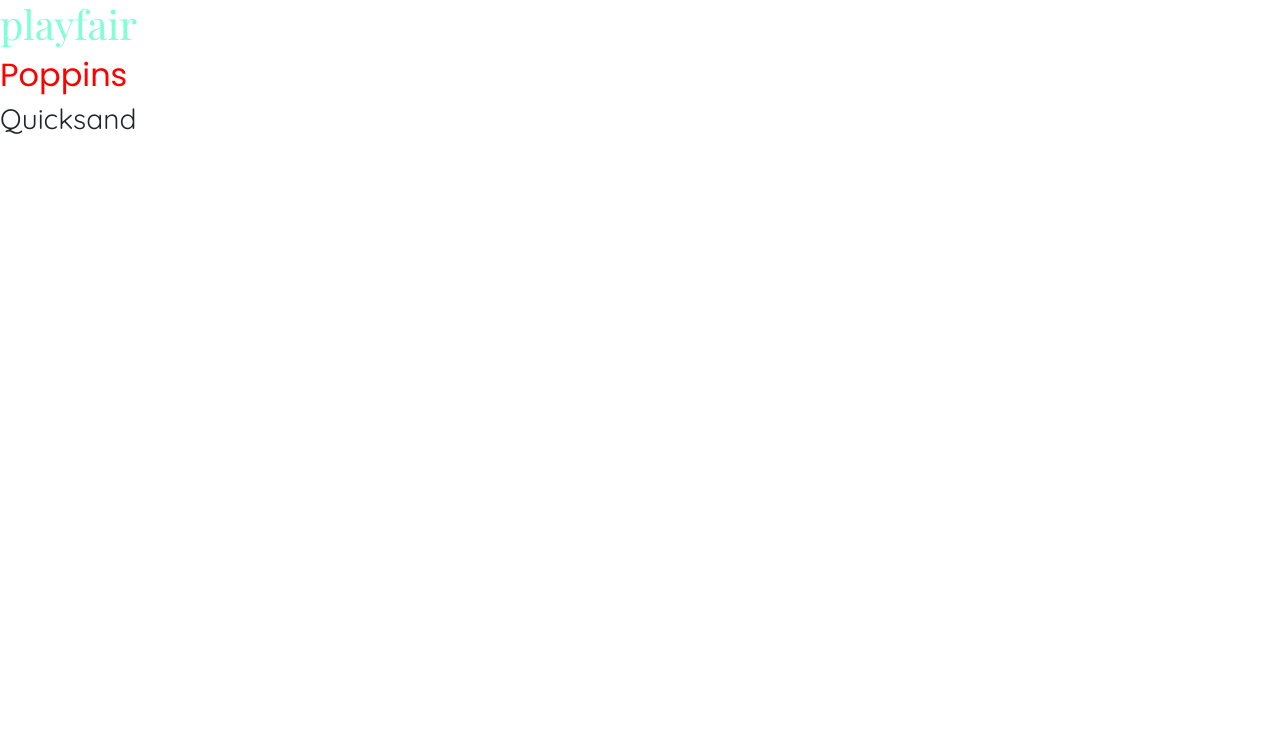
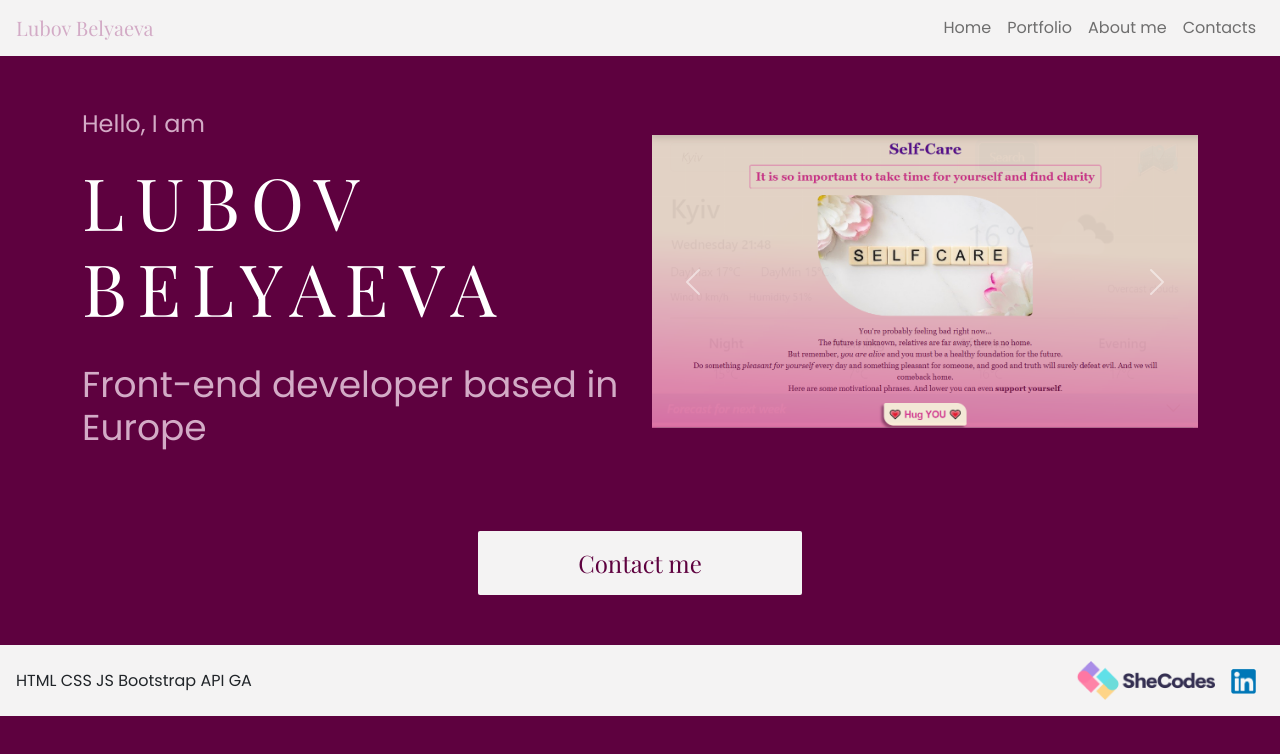
Before and after one commit to BUBASIK23/My-Portfolio-Project, a plain HTML site: page index.html in a window 1280 px wide. Drawn offline with nearby package versions, Linux system fonts and the light colour scheme.

Commit message:
Homepage finished

```diff
--- a/index.html
+++ b/index.html
@@ -5,6 +5,7 @@
     <meta http-equiv="X-UA-Compatible" content="IE=edge">
     <meta name="viewport" content="width=device-width, initial-scale=1.0">
     <title>Lubov Belyaeva</title>
+    <meta name="description" content="Front-end developer portfolio"/>
     <link rel="stylesheet" href="styles.css"/>
     <link rel="preconnect" href="https://fonts.googleapis.com">
 <link rel="preconnect" href="https://fonts.gstatic.com" crossorigin>
@@ -13,10 +14,101 @@
     <script src="https://cdn.jsdelivr.net/npm/bootstrap@5.2.1/dist/js/bootstrap.bundle.min.js" integrity="sha384-u1OknCvxWvY5kfmNBILK2hRnQC3Pr17a+RTT6rIHI7NnikvbZlHgTPOOmMi466C8" crossorigin="anonymous"></script>
     <script src="https://cdn.jsdelivr.net/npm/@popperjs/core@2.11.6/dist/umd/popper.min.js" integrity="sha384-oBqDVmMz9ATKxIep9tiCxS/Z9fNfEXiDAYTujMAeBAsjFuCZSmKbSSUnQlmh/jp3" crossorigin="anonymous"></script>
     <script src="https://cdn.jsdelivr.net/npm/bootstrap@5.2.1/dist/js/bootstrap.min.js" integrity="sha384-7VPbUDkoPSGFnVtYi0QogXtr74QeVeeIs99Qfg5YCF+TidwNdjvaKZX19NZ/e6oz" crossorigin="anonymous"></script>
+    <script src="https://kit.fontawesome.com/1c554e649f.js" crossorigin="anonymous"></script>
+    <!-- Google tag (gtag.js) -->
+<script async src="https://www.googletagmanager.com/gtag/js?id=G-9D2HBGGYWY"></script>
 </head>
 <body>
-    <h1>playfair</h1>
-    <h2>Poppins</h2>
-    <h3>Quicksand</h3>
+    <nav class="navbar navbar-expand-lg navbar-light navbar-style ">
+        <a class="navbar-brand ps-3" href="index.html" title="Reload Homepage">
+          Lubov Belyaeva
+        </a>
+        <button
+          class="navbar-toggler"
+          type="button"
+          data-toggle="collapse"
+          data-target="#navbarSupportedContent"
+          aria-controls="navbarSupportedContent"
+          aria-expanded="false"
+          aria-label="Toggle navigation"
+        >
+          <span class="navbar-toggler-icon"></span>
+        </button>
+
+        <div class="collapse navbar-collapse" id="navbarSupportedContent">
+          <ul class="navbar-nav ms-auto pe-3">
+            <li class="nav-item">
+              <a class="nav-link" href="index.html" title="Reload Homepage">Home</a>
+            </li>
+            <li class="nav-item">
+                <a class="nav-link" href="portfolio.html" title="Portfolio Page">Portfolio</a>
+              </li>
+            <li class="nav-item">
+              <a class="nav-link" href="about.html" title="About me Page">About me</a>
+            </li>
+            <li class="nav-item">
+              <a class="nav-link" href="contacts.html" title="Contact me">Contacts</a>
+            </li>
+          </ul>
+        </div>
+      </nav>
+<div class="container">
+ <div class="row align-items-center">
+   <div class="col-sm-6" >
+    <p>Hello, I am</p>
+    <h1>LUBOV BELYAEVA</h1>
+    <br/>
+    <h2>Front-end developer based in Europe</h2>
+   </div>
+   <div class="col-sm-6">
+    <div id="carouselExampleControls" class="carousel slide carousel-fade" data-bs-ride="carousel">
+        <div class="carousel-inner">
+          <div class="carousel-item active">
+            <img src="media/self-care_app.png" class="d-block w-100" alt="Self-Care App">
+          </div>
+          <div class="carousel-item">
+            <img src="media/weather_app.png" class="d-block w-100" alt="Weathe App">
+          </div>
+        </div>
+        <button class="carousel-control-prev" type="button" data-bs-target="#carouselExampleControls" data-bs-slide="prev">
+          <span class="carousel-control-prev-icon" aria-hidden="true"></span>
+          <span class="visually-hidden">Previous</span>
+        </button>
+        <button class="carousel-control-next" type="button" data-bs-target="#carouselExampleControls" data-bs-slide="next">
+          <span class="carousel-control-next-icon" aria-hidden="true"></span>
+          <span class="visually-hidden">Next</span>
+        </button>
+      </div>
+
+
+   </div>
+ </div>
+</div>
+<br/>
+<a class="d-flex justify-content-center text-decoration-none" href="contacts.html" alt="Contact me" target="_blank" title="Contact Page">
+    <button class="contact-me">Contact me</button>
+</a>
+<footer>
+    <nav class="navbar navbar-expand-lg navbar-light navbar-style ps-3">
+        HTML CSS JS Bootstrap API GA
+
+        <div class="collapse navbar-collapse" id="navbarSupportedContent">
+          <ul class="navbar-nav ms-auto pe-3 align-items-center">
+
+            <li class="nav-item">
+                <a class="nav-link" href="https://www.shecodes.io/graduates/43557-liubov-bieliaieva" target="_blank" title="Profile at SheCodes">
+                    <img src="media/SheCodes logo.png" alt="Profile at SheCodes school" class="shecodes"/>
+                </a>
+              </li>
+            <li class="nav-item">
+              <a class="nav-link" href="https://www.linkedin.com/in/liubov-belyaeva-7b77b586/" target="_blank" title="linkedID Profile">
+                <img src="media/linkedin.png" alt="LinkedIn Profile" class="linkedin"/>
+              </a>
+            </li>
+
+          </ul>
+        </div>
+      </nav>
+</footer>
 </body>
 </html>
--- a/styles.css
+++ b/styles.css
@@ -2,9 +2,55 @@
 font-family: 'Poppins', sans-serif;
 font-family: 'Quicksand', sans-serif;*/
 
-h1 {color: aquamarine;
-    font-family: 'Playfair Display', serif}
+:root {
+    --primary-color: #5E013F;
+    --secondary-color: #D3ABC6;
+    --objects-color:  #F4F3F3;
+    --primary-font-family: 'Playfair Display', serif;
+    --secondary-font-family: 'Poppins', sans-serif;
+}
 
-h2 {color: red;
-    font-family: 'Poppins', sans-serif;}
-    h3 { font-family: 'Quicksand', sans-serif}
+body {background-color: var(--primary-color) !important;}
+
+.navbar-style {
+    background-color: var(--objects-color);
+  }
+  .navbar-brand {font-family: var(--primary-font-family);
+color: var(--secondary-color) !important;}
+
+.nav-item {color: var(--primary-color);
+    font-family: var(--secondary-font-family);}
+
+h1 {color: white;
+    font-family: var(--primary-font-family);
+    letter-spacing: 0.15em;
+    font-size: 72px !important;
+}
+
+p, h2 {color: var(--secondary-color);
+    font-family: var(--secondary-font-family);}
+
+p {font-size: 24px !important;}
+h2 {font-size: 36px !important;}
+
+.contact-me {background-color: var(--objects-color) !important;
+border: none;
+border-radius: 2px;
+font-family: var(--primary-font-family) ;
+font-size: 24px;
+color: var(--primary-color) ;
+padding: 14px 100px;}
+
+.container {margin-top: 50px;
+margin-bottom: 50px;}
+
+footer {background-color: var(--objects-color);
+    font-family: var(--secondary-font-family);
+height: 56px;
+vertical-align: middle;
+margin-top: 50px;
+}
+
+.shecodes {max-width: 140px;}
+
+.linkedin {max-width: 25px;}
```
Also changed, not shown: about.html (added, +59 -0 lines), contacts.html (added, +56 -0 lines), portfolio.html (added, +56 -0 lines), media/SheCodes logo.png (added), media/linkedin.png (added), media/linkedin.svg (added), media/self-care_app.png (added), media/weather_app.png (added).
